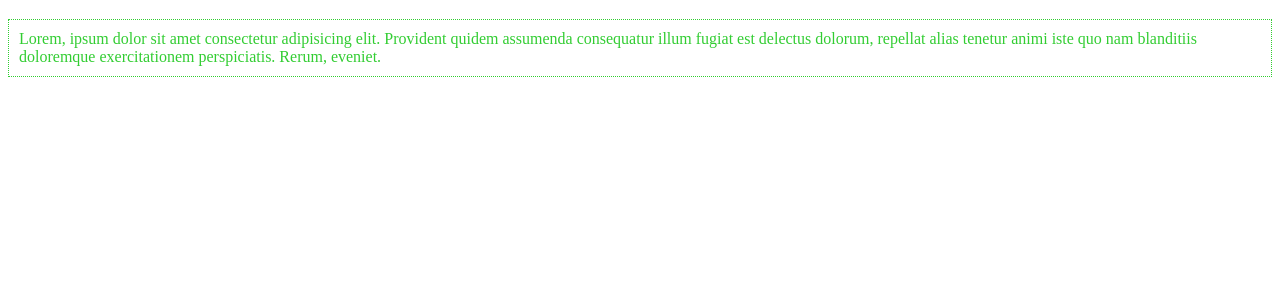
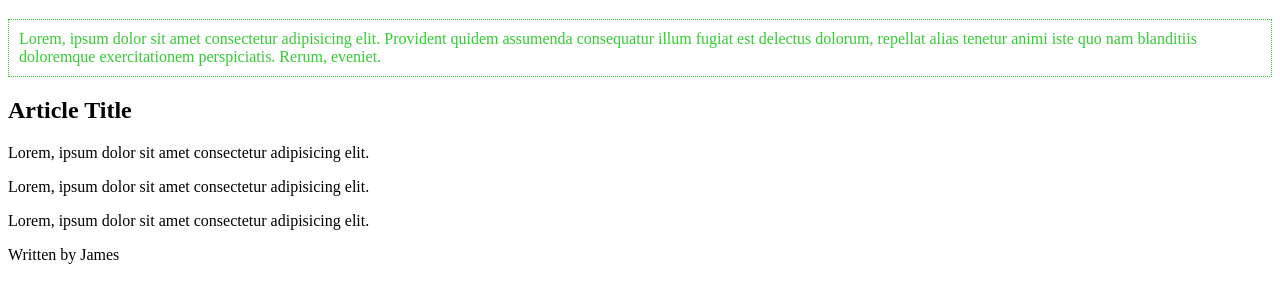
Before and after one commit to Levy787/JS-Course, a plain HTML site: page index.html in a window 1280 px wide. Shown: the part 61-364 px from the top of the page. Drawn offline with Linux system fonts and the light colour scheme.

Commit message:
Classes, parents, children and siblings

```diff
--- a/index.html
+++ b/index.html
@@ -29,6 +29,14 @@
       tenetur animi iste quo nam blanditiis doloremque exercitationem
       perspiciatis. Rerum, eveniet.
     </p>
+
+    <article>
+      <h2>Article Title</h2>
+      <p>Lorem, ipsum dolor sit amet consectetur adipisicing elit.</p>
+      <p>Lorem, ipsum dolor sit amet consectetur adipisicing elit.</p>
+      <p>Lorem, ipsum dolor sit amet consectetur adipisicing elit.</p>
+      <div>Written by James</div>
+    </article>
     <script src="./script.js"></script>
   </body>
 </html>
--- a/script.js
+++ b/script.js
@@ -54,3 +54,13 @@ console.log(content.classList);
 content.classList.add("error");
 content.classList.remove("error");
 content.classList.add("success");
+
+//Toggle class
+content.classList.toggle("error");
+
+//Parent, Children and Siblings
+const article = document.querySelector("article");
+
+Array.from(article.children).forEach((child) => {
+  child.classList.add("article-element");
+});
```
